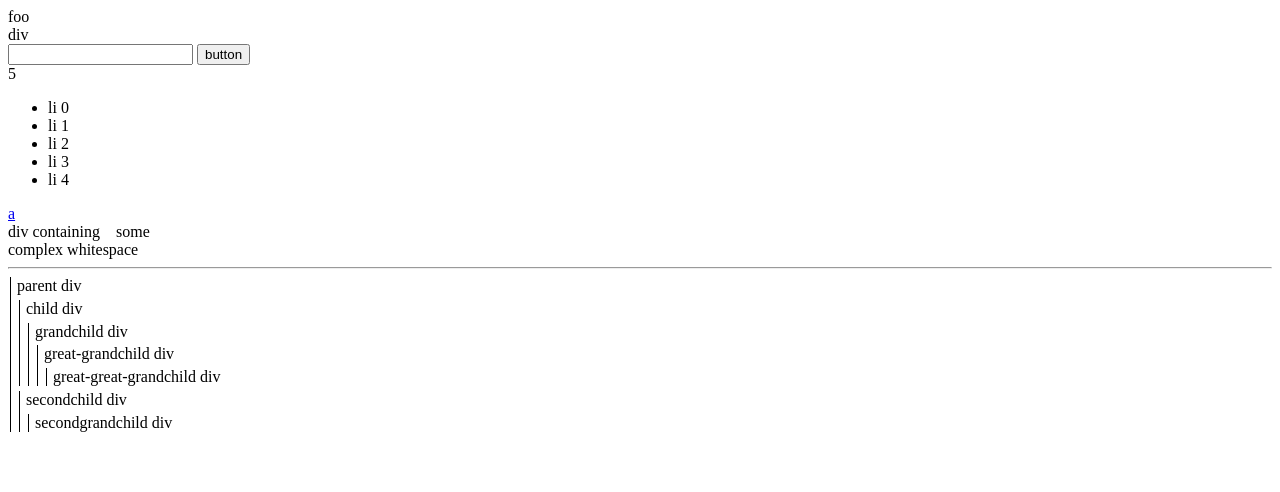
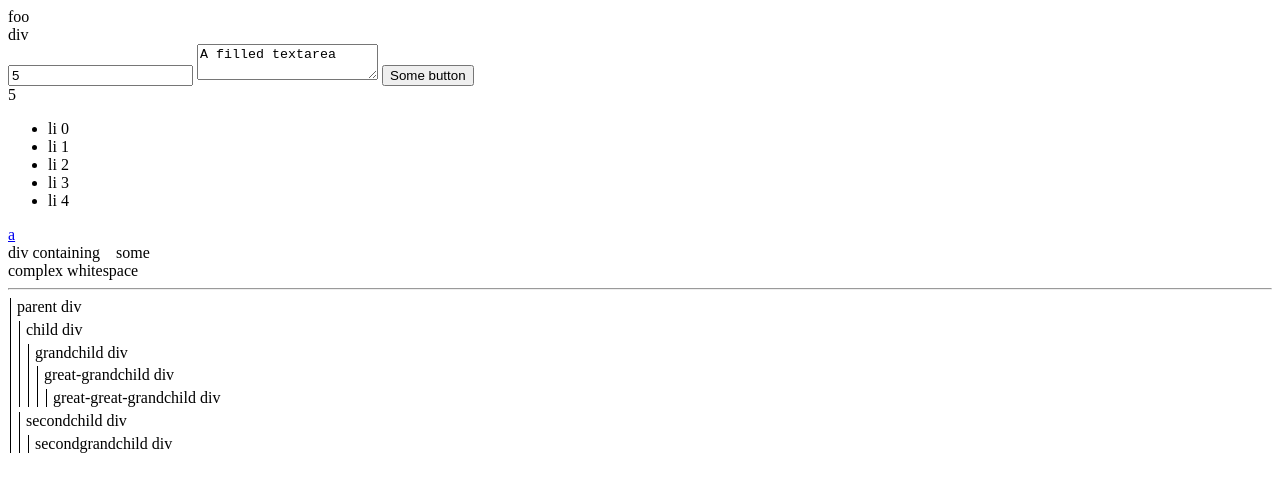
Before and after one commit to Lakitna/cypress-commands, a website: page app/index.html in a window 1280 px wide. Drawn offline with Linux system fonts and the light colour scheme.

Commit message:
Added tests for form elements

```diff
--- a/app/index.html
+++ b/app/index.html
@@ -15,8 +15,13 @@
   <body>
     <span id="foo">foo</span>
     <div>div</div>
-    <input />
-    <button>button</button>
+
+    <form>
+      <input />
+      <textarea>A filled textarea</textarea>
+      <button>Some button</button>
+    </form>
+
     <div class="counter">0</div>
     <ul id="list">
     </ul>
--- a/app/index.js
+++ b/app/index.js
@@ -4,9 +4,16 @@ setInterval(() => {
         $('#list').append('<li>li ' + count + '</li>');
     }
 
-    const elem = $('.counter');
-    const val = +elem.text();
-    if (val < 5) {
-        elem.text(val + 1);
-    }
+    const elems = [
+        $('.counter'),
+        $('input'),
+    ];
+
+    elems.forEach((elem) => {
+        const val = +elem.text();
+        if (val < 5) {
+            elem.text(val + 1);
+            elem.val(val + 1);
+        }
+    });
 }, 100);
```
Also changed, not shown: cypress/integration/text.js (+26 -2 lines).
